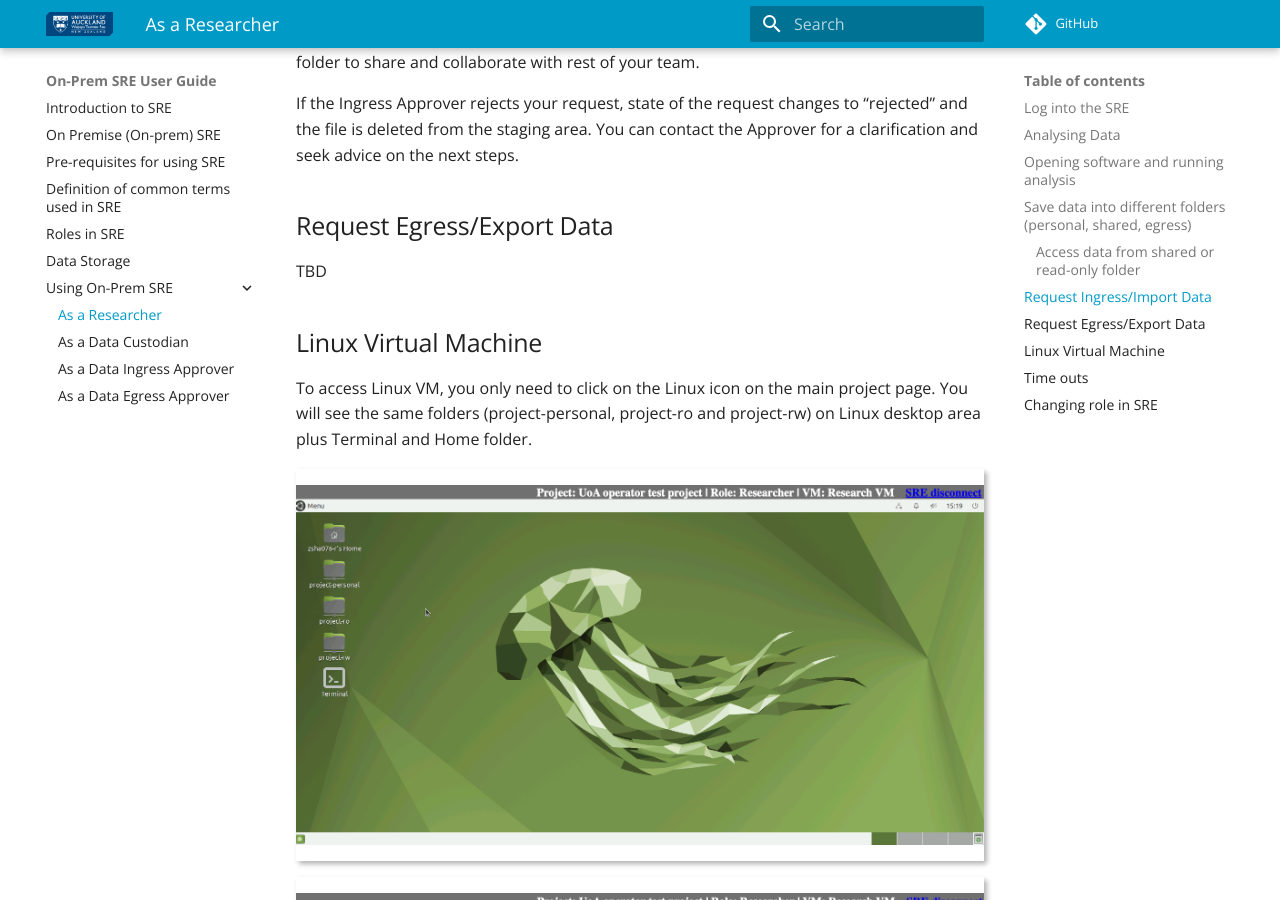
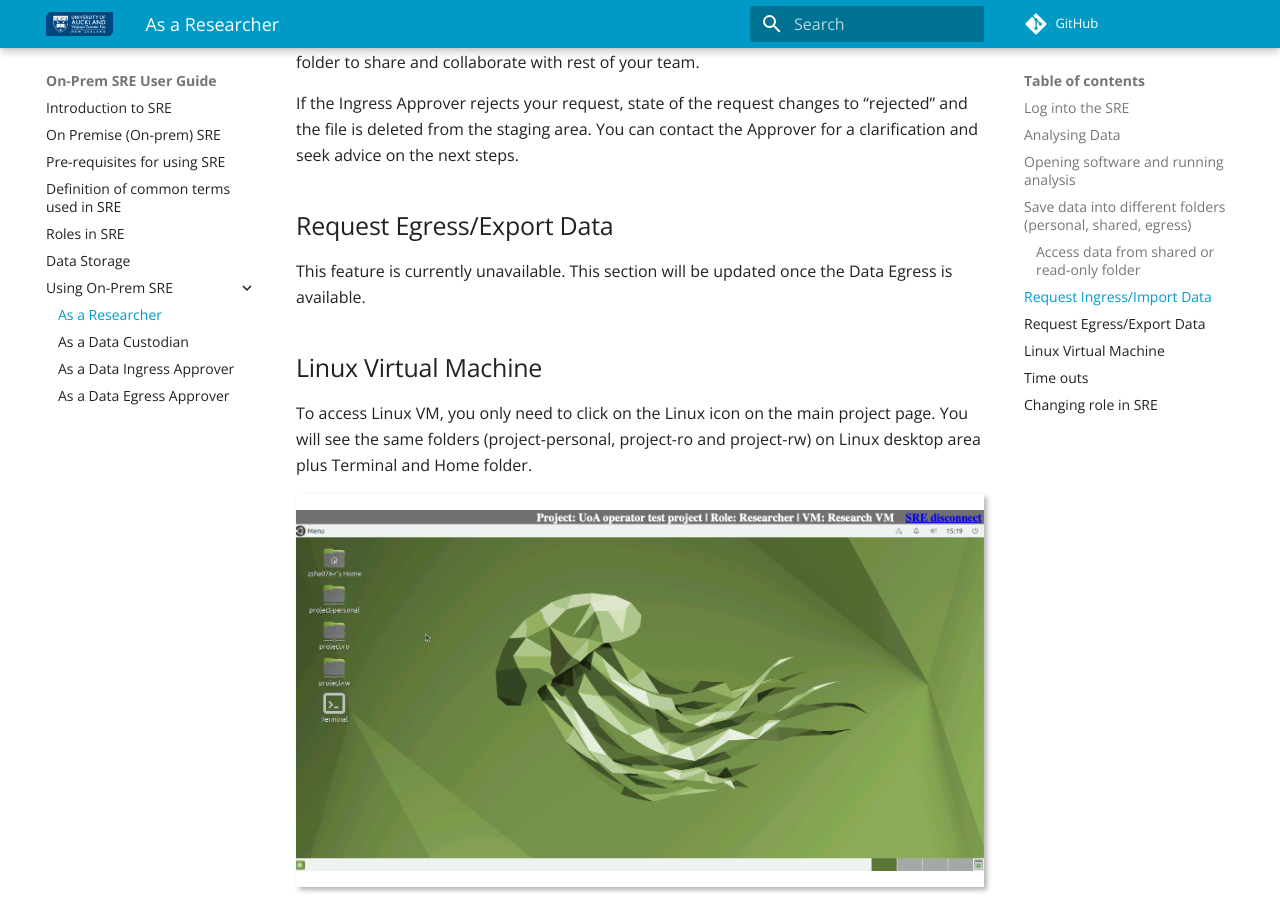
Before and after one commit to UoA-eResearch/On-Prem-SRE-UserGuide, an MkDocs documentation site: the page built from docs/As_a_researcher.md, in a window 1280 px wide and 900 px high, scrolled down 9461 px. Built offline with MkDocs 1.6.1 and Material for MkDocs 9.7.7, drawn with Linux system fonts in a browser that asks for light colours; comment, search, counter and statistics services are not loaded.

Commit message:
Update As_a_researcher.md

```diff
--- a/docs/As_a_researcher.md
+++ b/docs/As_a_researcher.md
@@ -136,7 +136,7 @@ You can either keep the imported file in your personal folder or copy it into th
 If the Ingress Approver rejects your request, state of the request changes to “rejected” and the file is deleted from the staging area. You can contact the Approver for a clarification and seek advice on the next steps.
 
 ## Request Egress/Export Data
-TBD
+This feature is currently unavailable. This section will be updated once the Data Egress is available.
 
 ## Linux Virtual Machine
 
```
